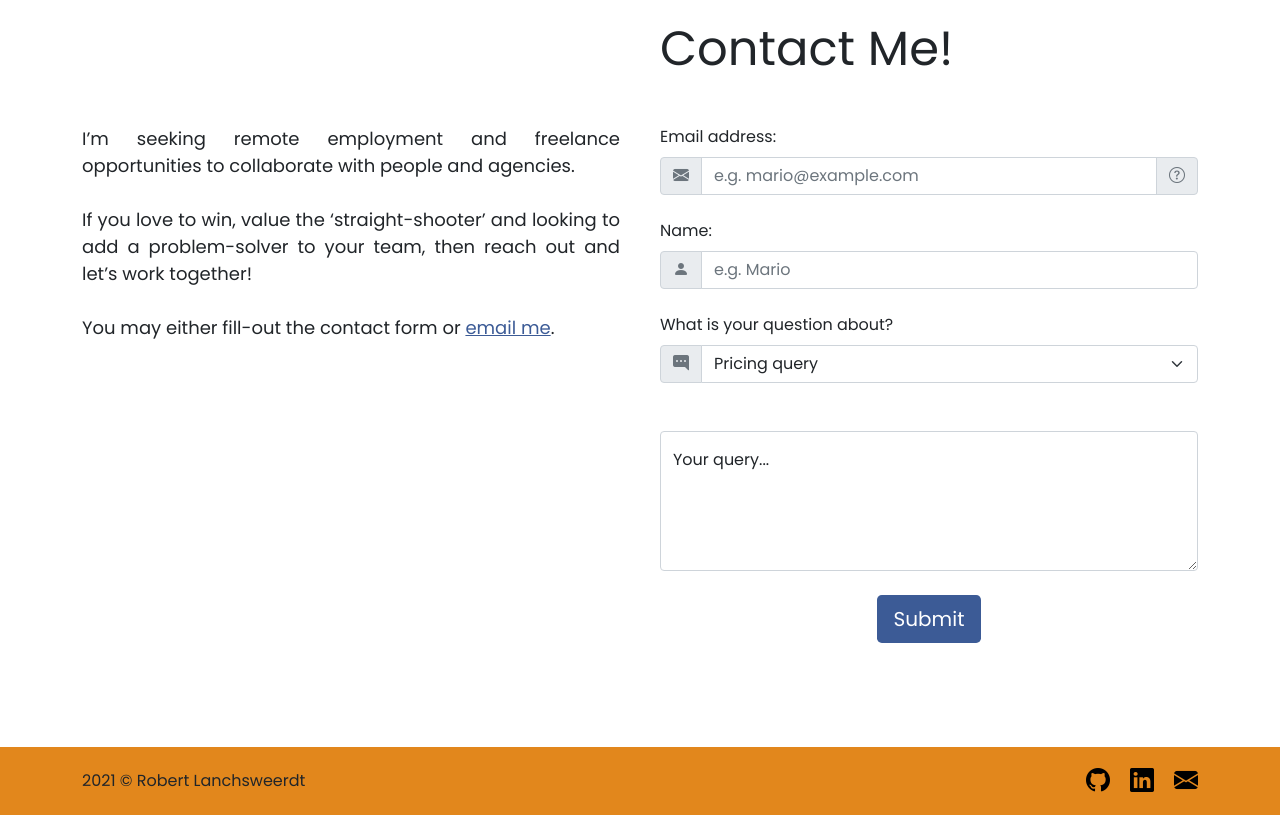
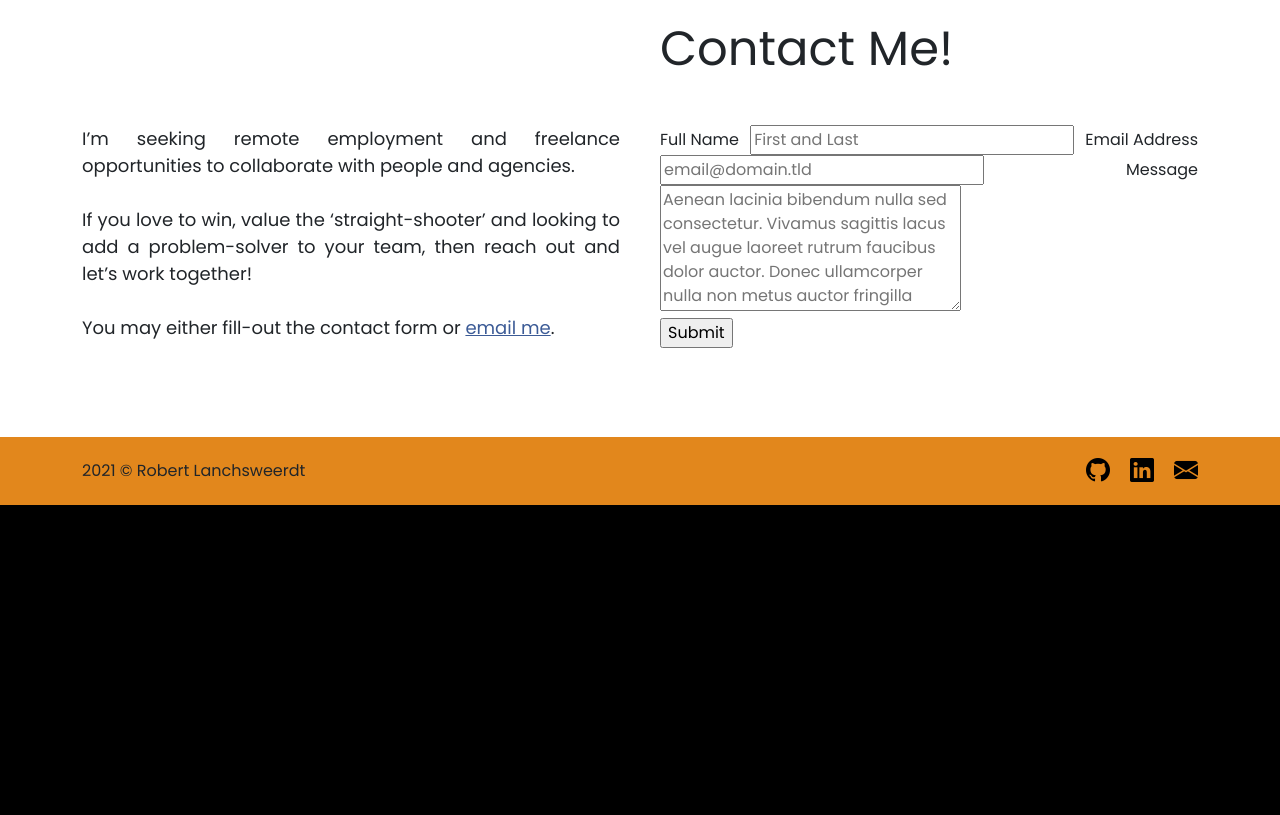
Before and after one commit to robertlanchsweerdt/robertlanchsweerdt.github.io, a website: page index.html in a window 1280 px wide. Shown: the part 3240-4055 px from the top of the page. After the commit the page ends 3745 px from the top, so only its background shows below. Drawn offline with nearby package versions, Linux system fonts and the light colour scheme.

Commit message:
added formspree

```diff
--- a/index.html
+++ b/index.html
@@ -282,51 +282,21 @@
 
                     <h2>Contact Me!</h2>
 
-                    <form>
-                        <label for="email" class="form-label">Email address:</label>
-                        <!-- input group -->
-                        <div class="input-group mb-4">
-                            <span class="input-group-text">
-                                <i class="bi bi-envelope-fill text-secondary"></i>
-                            </span>
-                            <input type="text" id="email" class="form-control" placeholder="e.g. mario@example.com" />
-                            <!-- tooltip -->
-                            <span class="input-group-text">
-                                <span data-bs-toggle="tooltip" data-bs-placement="top"
-                                    title="Enter an email address that we can reply to">
-                                    <i class="bi bi-question-circle text-muted"></i>
-                                </span>
-
-                            </span>
-                        </div>
-                        <label for="name" class="form-label">Name:</label>
-                        <!-- input group -->
-                        <div class="mb-4 input-group">
-                            <span class="input-group-text">
-                                <i class="bi bi-person-fill text-secondary"></i>
-                            </span>
-                            <input type="text" id="name" class="form-control" placeholder="e.g. Mario" />
-                        </div>
-                        <label for="subject" class="form-label">What is your question about?</label>
-                        <!-- input group -->
-                        <div class="mb-4 input-group">
-                            <span class="input-group-text">
-                                <i class="bi bi-chat-right-dots-fill text-secondary"></i>
-                            </span>
-                            <select class="form-select" id="subject">
-                                <option value="pricing" selected>Pricing query</option>
-                                <option value="content">Content query</option>
-                                <option value="other">Other query</option>
-                            </select>
-                        </div>
-                        <div class="mb-4 mt-5 form-floating">
-                            <textarea class="form-control" id="query" style="height: 140px"
-                                placeholder="query"></textarea>
-                            <label for="query">Your query...</label>
-                        </div>
-                        <div class="mb-4 text-center">
-                            <button type="submit" class="btn btn-lg c__btn-secondary">Submit</button>
-                        </div>
+                    <form id="fs-frm" name="simple-contact-form" accept-charset="utf-8"
+                        action="https://formspree.io/f/robert.lanchsweerdt@gmail.com" method="POST">
+                        <fieldset id="fs-frm-inputs">
+                            <label for="full-name">Full Name</label>
+                            <input type="text" name="name" id="full-name" placeholder="First and Last" required="">
+                            <label for="email-address">Email Address</label>
+                            <input type="email" name="_replyto" id="email-address" placeholder="email@domain.tld"
+                                required="">
+                            <label for="message">Message</label>
+                            <textarea rows="5" name="message" id="message"
+                                placeholder="Aenean lacinia bibendum nulla sed consectetur. Vivamus sagittis lacus vel augue laoreet rutrum faucibus dolor auctor. Donec ullamcorper nulla non metus auctor fringilla nullam quis risus."
+                                required=""></textarea>
+                            <input type="hidden" name="_subject" id="email-subject" value="Contact Form Submission">
+                        </fieldset>
+                        <input type="submit" value="Submit">
                     </form>
 
                 </div>
```
